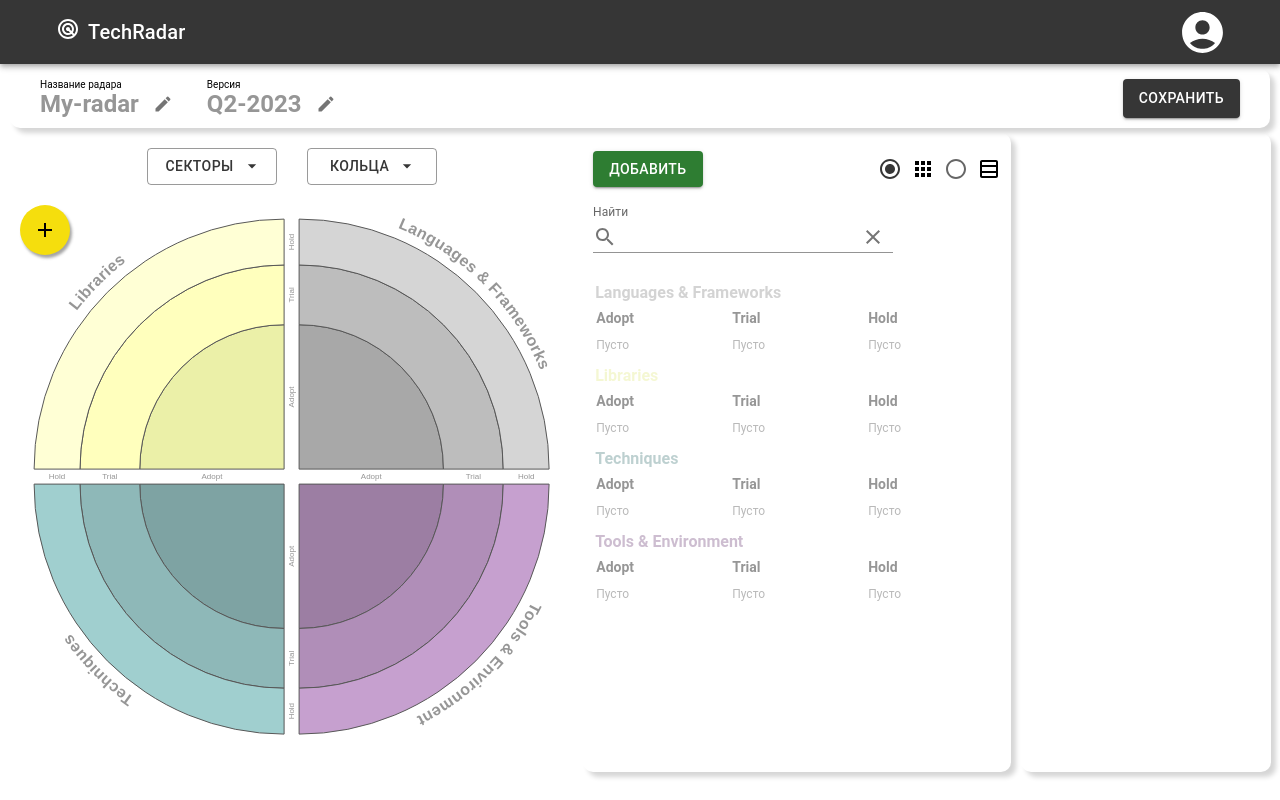
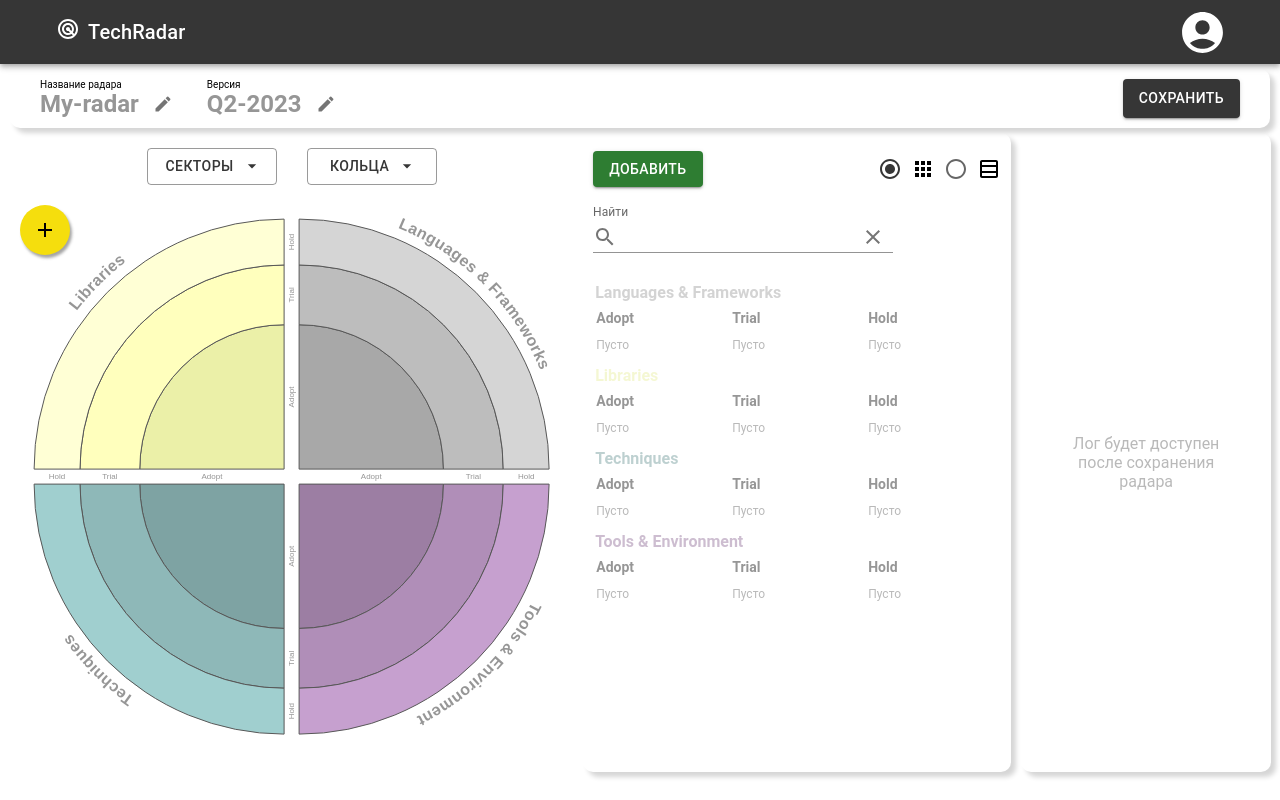
Before and after one commit to hhru-school/techradar, a React (Create React App) app: page /constructor/new/radar in a window 1280 px wide. Built offline with nearby package versions, Linux system fonts and the light colour scheme.

Commit message:
update api

```diff
--- a/src/api/companyRadarsApi.ts
+++ b/src/api/companyRadarsApi.ts
@@ -96,7 +96,7 @@ export const companyRadarsApi = apiSlice.injectEndpoints({
                 };
 
                 const result = await fetchBaseQuery({
-                    url: 'radar-versions',
+                    url: 'radar-versions?link-to-last-release=true',
                     method: 'POST',
                     body: versionRequestBody,
                 });
--- a/src/pages/constructor/legend/legend.module.less
+++ b/src/pages/constructor/legend/legend.module.less
@@ -75,5 +75,5 @@
     display: flex;
     font-size: 12px;
     align-items: center;
-    color: rgb(185, 185, 185);
+    color: @empty-container-color;
 }
--- a/src/pages/constructor/log/RadarLogContainer.tsx
+++ b/src/pages/constructor/log/RadarLogContainer.tsx
@@ -1,5 +1,6 @@
 import { FC } from 'react';
 
+import { ConstructorMode } from '../../../store/editRadarSlice';
 import { useAppSelector } from '../../../store/hooks';
 import LogList from '../../admin/components/logList/LogList';
 
@@ -7,7 +8,17 @@ import styles from './radarLogContainer.module.less';
 
 const RadarLogContainer: FC = () => {
     const logData = useAppSelector((state) => state.editRadar.log);
+    const mode = useAppSelector((state) => state.editRadar.mode);
 
+    const isNewRadar = mode === ConstructorMode.NewRadarCreation;
+
+    if (isNewRadar) {
+        return (
+            <div className={styles.container}>
+                <div className={styles.emptyContainer}>Лог будет доступен после сохранения радара</div>{' '}
+            </div>
+        );
+    }
     return (
         <div className={styles.container}>
             {logData && <LogList blipEvents={logData} boxWidth={'90%'} boxMaxHeight={'500px'} hasHeader={false} />}
--- a/src/pages/constructor/log/radarLogContainer.module.less
+++ b/src/pages/constructor/log/radarLogContainer.module.less
@@ -1,3 +1,5 @@
+@import '../../../../src/styles/colors.less';
+
 .container {
     width: 250px;
     padding-top: 20px;
@@ -7,3 +9,15 @@
     box-shadow: 5px 5px 5px rgb(214, 214, 214);
     overflow: auto;
 }
+
+.emptyContainer {
+    display: flex;
+    width: 100%;
+    height: 100%;
+    box-sizing: border-box;
+    padding: 40px;
+    justify-content: center;
+    align-items: center;
+    color: @empty-container-color;
+    text-align: center;
+}
--- a/src/pages/constructor/modals/ModalMoveBlip.tsx
+++ b/src/pages/constructor/modals/ModalMoveBlip.tsx
@@ -32,7 +32,7 @@ const ModalMoveBlip: FC = () => {
 
     const submitBtnHandler = useCallback(
         async (values: Values) => {
-            if (!isNewRadar && blip && values.comment && activeSegment) {
+            if (!isNewRadar && blip && activeSegment) {
                 await move(blip, values.comment, activeSegment);
                 dispatch(closeMoveBlipModal());
             }
--- a/src/pages/techradar/TechRadar.tsx
+++ b/src/pages/techradar/TechRadar.tsx
@@ -6,6 +6,7 @@ import { useGetAllCompanyRadarsQuery, useGetRadarByVersionIdQuery } from '../../
 import { isFetchBaseQueryError } from '../../api/helpers';
 import ErrorMessage from '../../components/error/ErrorMessage';
 import TechRadarMain from './components/main/TechRadarMain';
+import SelectRadarPanel from './components/selectRadarPanel/SelectRadarPanel';
 import NavTabsContainer from './components/tab/NavTabsContainer';
 
 export interface Version {
@@ -48,6 +49,7 @@ const TechRadar: FC = () => {
                 radars={radars}
                 isLoading={radarsIsLoading}
             />
+            {radars && <SelectRadarPanel radars={radars} companyId={Number(companyId)} />}
 
             {<TechRadarMain radar={radar} isLoading={radarIsFetching} />}
         </>
--- /dev/null
+++ b/src/pages/techradar/components/selectRadarPanel/SelectRadarPanel.tsx
@@ -0,0 +1,42 @@
+import { FC, useMemo } from 'react';
+import { useNavigate, useParams } from 'react-router-dom';
+import { Chip, SxProps } from '@mui/material';
+
+import { buildRadarViewerUrl } from '../../../../api/radarApiUtils';
+
+import styles from './selectRadarPanel.module.less';
+
+const chipStyle: SxProps = {
+    borderRadius: 1,
+    fontSize: 14,
+};
+
+type Props = {
+    radars: Array<{ id: number; name: string }>;
+    companyId: number;
+};
+
+const SelectRadarPanel: FC<Props> = ({ radars, companyId }) => {
+    const { radarId } = useParams();
+
+    const navigate = useNavigate();
+
+    const chips = useMemo(() => {
+        return radars.map((radar) => {
+            const sx = Number(radarId) === radar.id ? chipStyle : { ...chipStyle, backgroundColor: '#eff294' };
+            return (
+                <Chip
+                    label={radar.name.toUpperCase()}
+                    sx={sx}
+                    onClick={() => {
+                        navigate(buildRadarViewerUrl(companyId, radar.id));
+                    }}
+                />
+            );
+        });
+    }, [radars, radarId, companyId, navigate]);
+
+    return <div className={styles.container}>{chips}</div>;
+};
+
+export default SelectRadarPanel;
--- /dev/null
+++ b/src/pages/techradar/components/selectRadarPanel/selectRadarPanel.module.less
@@ -0,0 +1,6 @@
+.container {
+    display: flex;
+    flex-wrap: wrap;
+    gap: 10px;
+    padding: 20px;
+}
--- a/src/pages/techradar/components/tab/NavTabsContainer.tsx
+++ b/src/pages/techradar/components/tab/NavTabsContainer.tsx
@@ -6,7 +6,7 @@ import NavTabs from './NavTabs';
 import styles from './navTabs.module.less';
 
 type Props = {
-    radars?: { id: number; name: string }[];
+    radars?: Array<{ id: number; name: string }>;
     radarId: number;
     companyId: number;
     isLoading?: boolean;
--- a/src/styles/colors.less
+++ b/src/styles/colors.less
@@ -1,2 +1,3 @@
 @active-color: rgb(57, 188, 195);
 @label-color: rgb(150, 150, 150);
+@empty-container-color: rgb(185, 185, 185);
```
